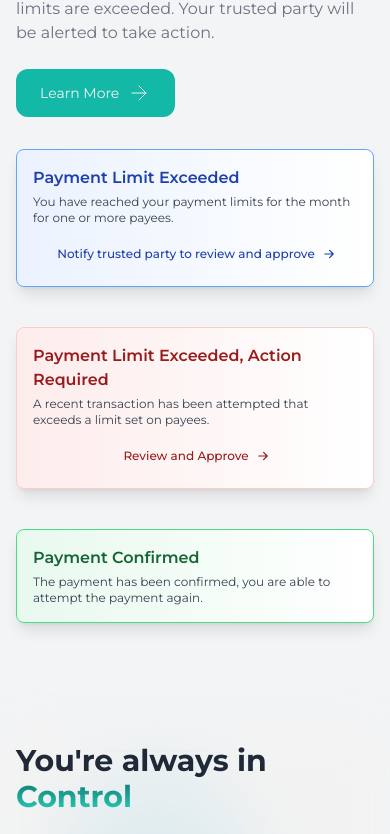
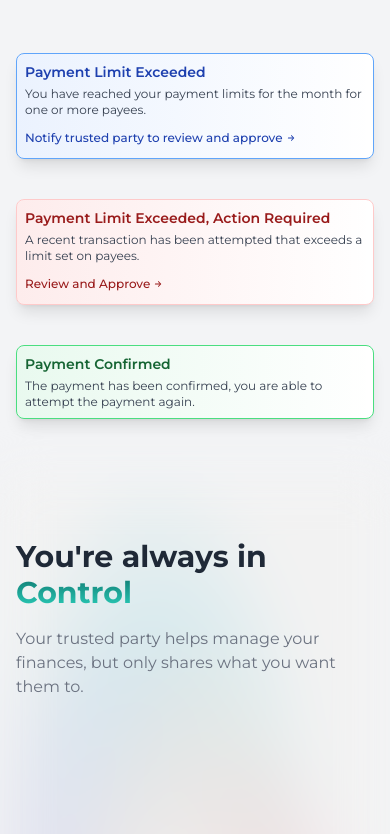
Before and after one commit to norvalbv/banking-app-website, a Next.js app: page / in a window 390 px wide. Shown: the part 4556-5390 px from the top of the page. Built offline with nearby package versions, Linux system fonts and the light colour scheme.

Commit message:
make comps more responsive

```diff
--- a/app/(main)/(home)/AlertsSection/DataPoints/Alerts/index.tsx
+++ b/app/(main)/(home)/AlertsSection/DataPoints/Alerts/index.tsx
@@ -3,7 +3,7 @@ import Alert from '@/components/ui/Alert';
 
 const Alerts = (): ReactElement => {
   return (
-    <div className="flex items-center justify-center h-full w-full">
+    <div className="flex h-full w-full items-center justify-center">
       <div className="grid w-full max-w-3xl grid-cols-1 gap-4 sm:grid-cols-6 sm:p-4">
         <Alert
           variant="info"
--- a/app/(main)/(home)/AlertsSection/DataPoints/Transactions/index.tsx
+++ b/app/(main)/(home)/AlertsSection/DataPoints/Transactions/index.tsx
@@ -5,15 +5,12 @@ import React, { ReactElement } from 'react';
 
 const Transactions = (): ReactElement => {
   return (
-    <div
-      className="relative grid h-full w-full grid-cols-1 grid-rows-7 gap-2 sm:grid-cols-5"
-      key={3}
-    >
-      <div className="absolute left-0 top-0 w-2/3">
+    <div className="relative grid h-full w-full grid-cols-1 grid-rows-7 gap-2 sm:grid-cols-5 place-items-center">
+      <div className="absolute left-0 top-20 w-2/3">
         <Header highlightedText="Your Transactions" size="sm" />
         <TransactionsTable transactions={transactionMockData} />
       </div>
-      <div className="absolute right-0 top-28 w-2/3">
+      <div className="absolute right-0 top-60 w-2/3">
         <Header
           highlightedText="What Your Trusted Party Sees"
           size="sm"
--- a/app/(main)/(home)/AlertsSection/InfoSection/index.tsx
+++ b/app/(main)/(home)/AlertsSection/InfoSection/index.tsx
@@ -1,6 +1,4 @@
-import { Button } from '@/components/ui/Button';
 import Header, { HeaderProps } from '@/components/ui/Header';
-import { ArrowRight } from 'lucide-react';
 import { ReactElement, useMemo } from 'react';
 import CustomLimits from '../DataPoints/CustomLimits';
 import Transactions from '../DataPoints/Transactions';
@@ -35,9 +33,6 @@ const InfoSection = ({
         <div>
           <Header {...headerProps} size="lg" />
           <p className="mb-6 text-gray-500">{description}</p>
-          <Button icon={ArrowRight} iconPosition="right">
-            Learn More
-          </Button>
         </div>
         <div className="lg:hidden">{section}</div>
       </div>
--- a/app/(main)/(home)/AlertsSection/index.tsx
+++ b/app/(main)/(home)/AlertsSection/index.tsx
@@ -11,7 +11,7 @@ const AlertsSection = (): ReactElement => {
 
   return (
     <CardWrapper className="flex">
-      <div className="max-lg:flex max-lg:flex-col max-lg:gap-24 max-lg:my-24">
+      <div className="max-lg:my-24 max-lg:flex max-lg:flex-col max-lg:gap-24">
         <Section onInView={() => setActiveSection('limits')}>
           <InfoSection
             title="Set Custom"
--- a/components/ui/Alert/index.tsx
+++ b/components/ui/Alert/index.tsx
@@ -42,7 +42,7 @@ const Alert = React.forwardRef<HTMLDivElement, AlertProps>(
                 : 'from-teal-500/10'
         } to-transparent`}
       />
-      <div className="relative flex flex-col items-start p-4 sm:flex-row sm:items-center">
+      <div className="relative flex flex-col items-start p-2 sm:flex-row sm:items-center sm:p-4">
         <div className="w-full flex-1 sm:w-auto">
           {title && <AlertTitle>{title}</AlertTitle>}
           {description && <AlertDescription>{description}</AlertDescription>}
@@ -56,7 +56,7 @@ Alert.displayName = 'Alert';
 
 const AlertTitle = React.forwardRef<HTMLParagraphElement, React.HTMLAttributes<HTMLHeadingElement>>(
   ({ className, ...props }, ref) => (
-    <h5 ref={ref} className={cn('text-base font-semibold sm:text-lg', className)} {...props} />
+    <h5 ref={ref} className={cn('text-sm font-semibold sm:text-base', className)} {...props} />
   )
 );
 AlertTitle.displayName = 'AlertTitle';
@@ -80,15 +80,15 @@ const AlertButton = React.forwardRef<
   <button
     ref={ref}
     className={cn(
-      'mt-3 inline-flex items-center rounded-md py-2 text-xs font-medium focus:outline-none focus:ring-2 focus:ring-offset-2 sm:text-sm',
-      'hover:bg-current/10 w-full justify-start justify-center text-inherit focus:ring-current sm:w-auto',
+      'mt-2 inline-flex items-center rounded-md py-1 text-xs font-medium focus:outline-none focus:ring-2 focus:ring-offset-2 sm:mt-3 sm:py-2 sm:text-sm',
+      'hover:bg-current/10 w-full justify-start text-inherit focus:ring-current sm:w-auto',
       className
     )}
     {...props}
   >
     {props.children}
     <svg
-      className="-mr-0.5 ml-2 h-3 w-3 sm:h-4 sm:w-4"
+      className="-mr-0.5 ml-1 h-2 w-2 sm:h-3 sm:w-3"
       fill="currentColor"
       viewBox="0 0 20 20"
       aria-hidden="true"
```
